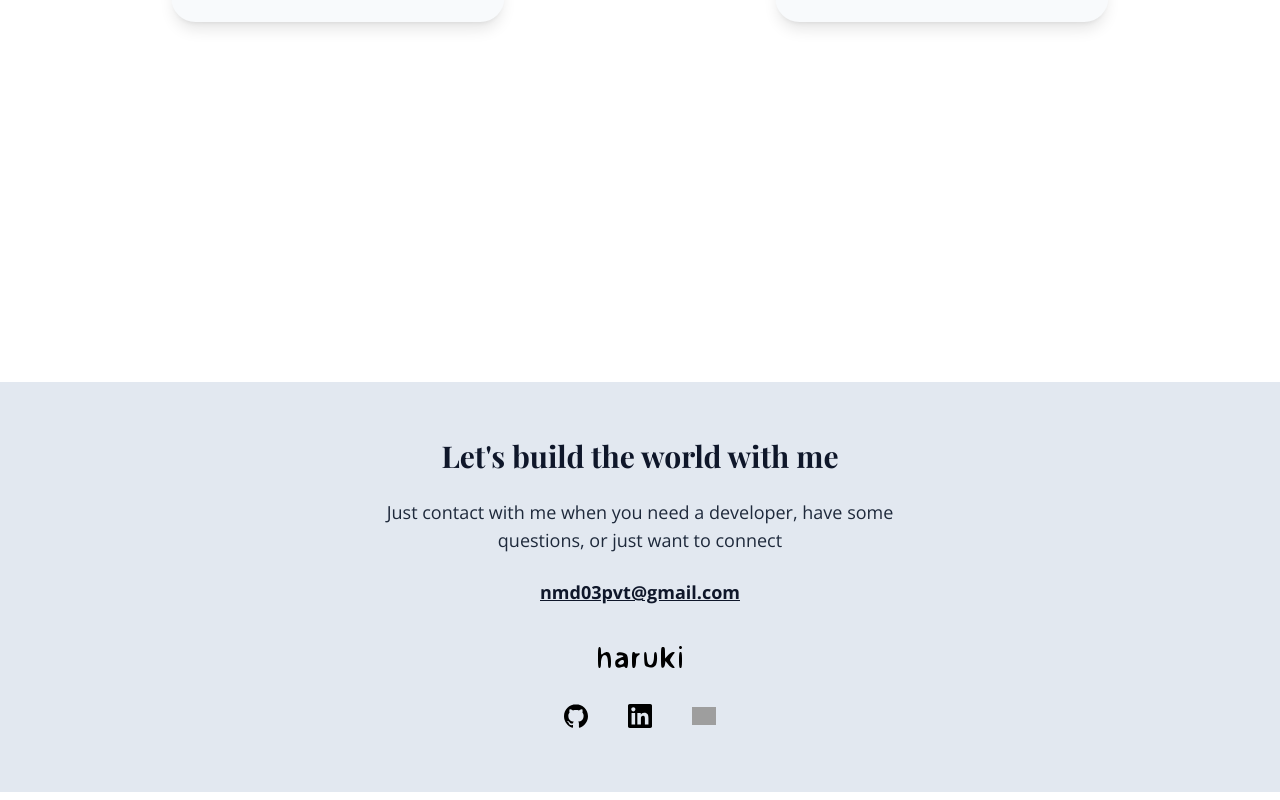
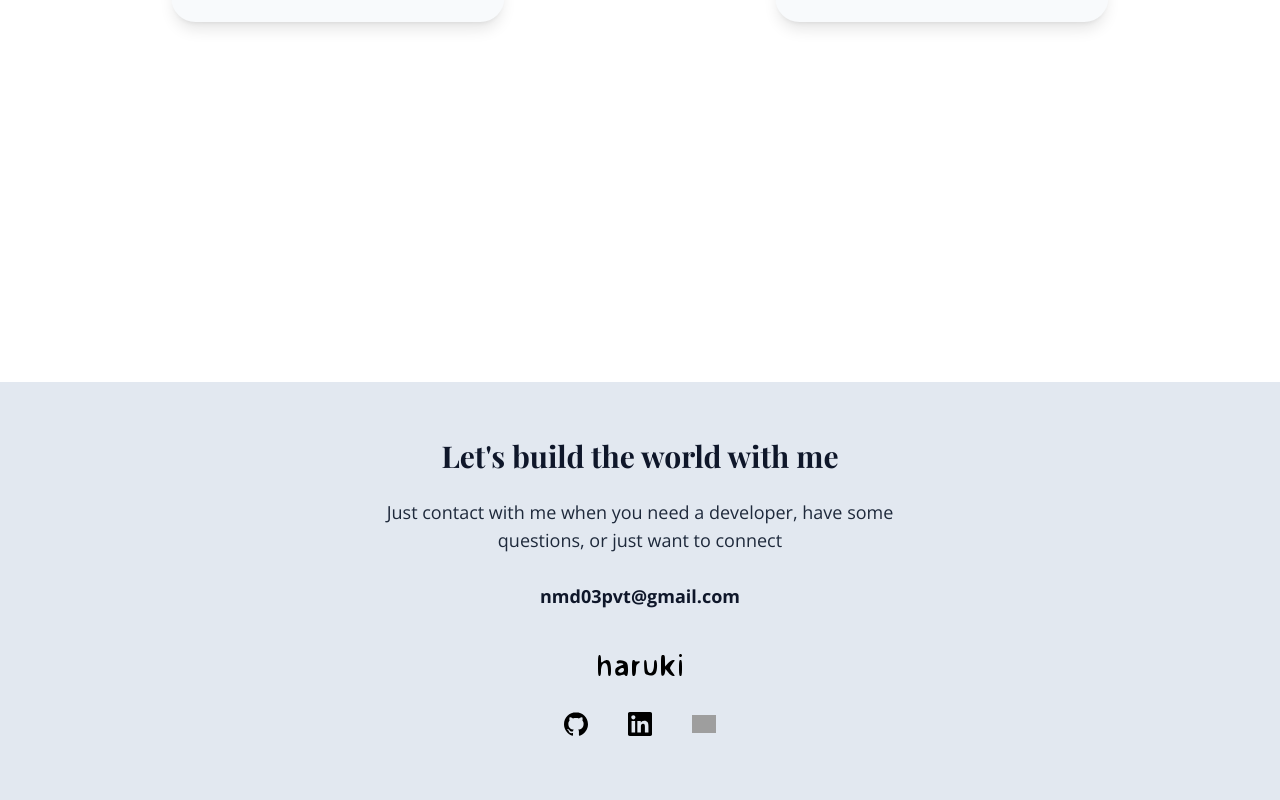
Before and after one commit to HarukiNguyen/portfolio, a React (Vite) app: page / in a window 1280 px wide. Shown: the part 2197-2997 px from the top of the page. Built offline with nearby package versions, Linux system fonts and the light colour scheme; grey boxes are pictures that could not be loaded.

Commit message:
feat: Footer > email > only show underline when hover

```diff
--- a/src/layouts/Footer.jsx
+++ b/src/layouts/Footer.jsx
@@ -23,7 +23,7 @@ function Footer() {
           <a
             href="mailto:nmd03pvt@gmail.com"
             title="Email me"
-            className="font-bold underline px-1 rounded focus:hocus-state"
+            className="font-bold hover:underline px-2 py-1 rounded focus:hocus-state"
           >
             nmd03pvt@gmail.com
           </a>
```
